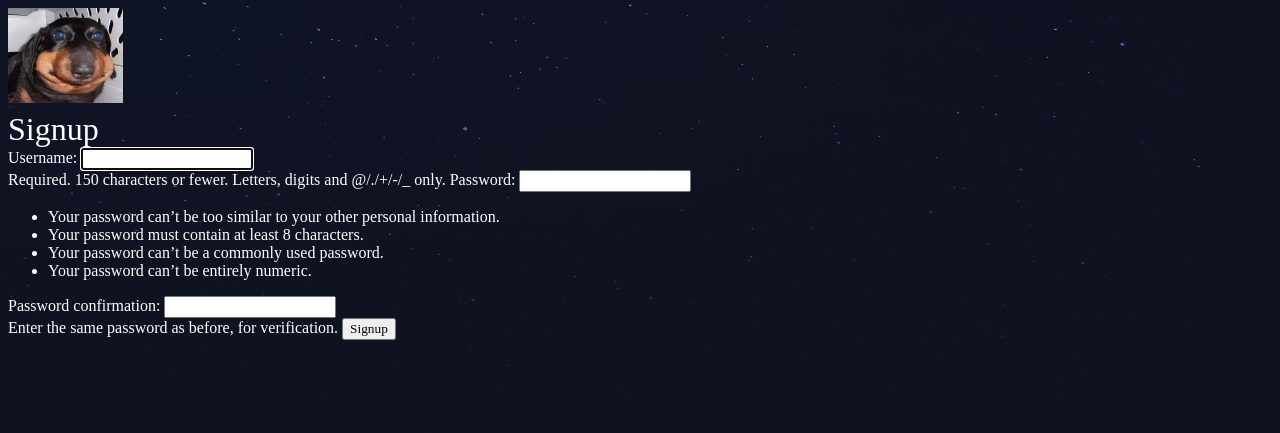
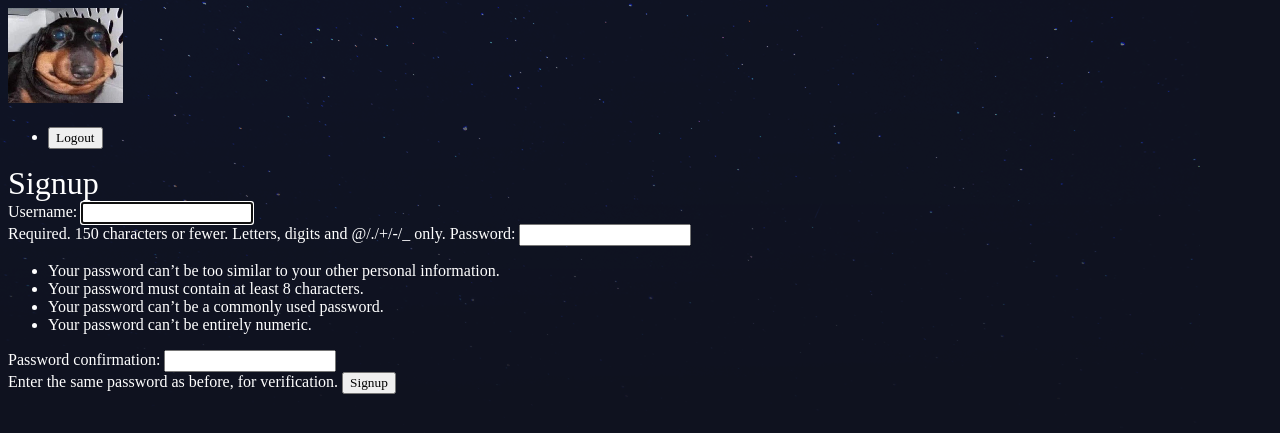
Before and after one commit to Shershulia/djangoTutor, a Django app: page /accounts/signup/ in a window 1280 px wide. Shown: the top 433 px of the page. Run offline with Django 4.2, Linux system fonts and the light colour scheme.

Commit message:
Log user outs

```diff
--- a/accounts/urls.py
+++ b/accounts/urls.py
@@ -6,6 +6,8 @@ app_name = 'accounts'
 urlpatterns = [
     path('signup/',views.signup_view,name="signup"),
     path('login/',views.login_view,name="login"),
+    path('logout/',views.logout_view,name="logout"),
+
 
 
 ]
--- a/accounts/views.py
+++ b/accounts/views.py
@@ -1,6 +1,6 @@
 from django.shortcuts import render ,redirect
 from django.contrib.auth.forms import UserCreationForm , AuthenticationForm
-from django.contrib.auth import login
+from django.contrib.auth import login,logout
 
 # Create your views here.
 def signup_view(request):
@@ -25,3 +25,8 @@ def login_view(request):
     else:
         form = AuthenticationForm()
     return render(request,'accounts/login.html',{"form":form})
+
+def logout_view(request):
+    if request.method == "POST":
+        logout(request)
+        return redirect("articles:list")
--- a/templates/base_layout.html
+++ b/templates/base_layout.html
@@ -12,6 +12,16 @@
 <body>
     <div class = "wrapper">
         <h1> <a href = "{%url 'articles:list' %}" ><img src = "{% static 'logo.png'%}"/></a> </h1>
+        <nav>
+            <ul>
+                <li>
+                    <form class = "logout-link" action="{% url 'accounts:logout' %}" method="post">
+                    {% csrf_token %}
+                    <button type = "submit">Logout</button>
+                    </form>
+                </li>
+            </ul>
+        </nav>
         {% block content %}
         {% endblock %}
     </div>
```
Also changed, not shown: db.sqlite3.
